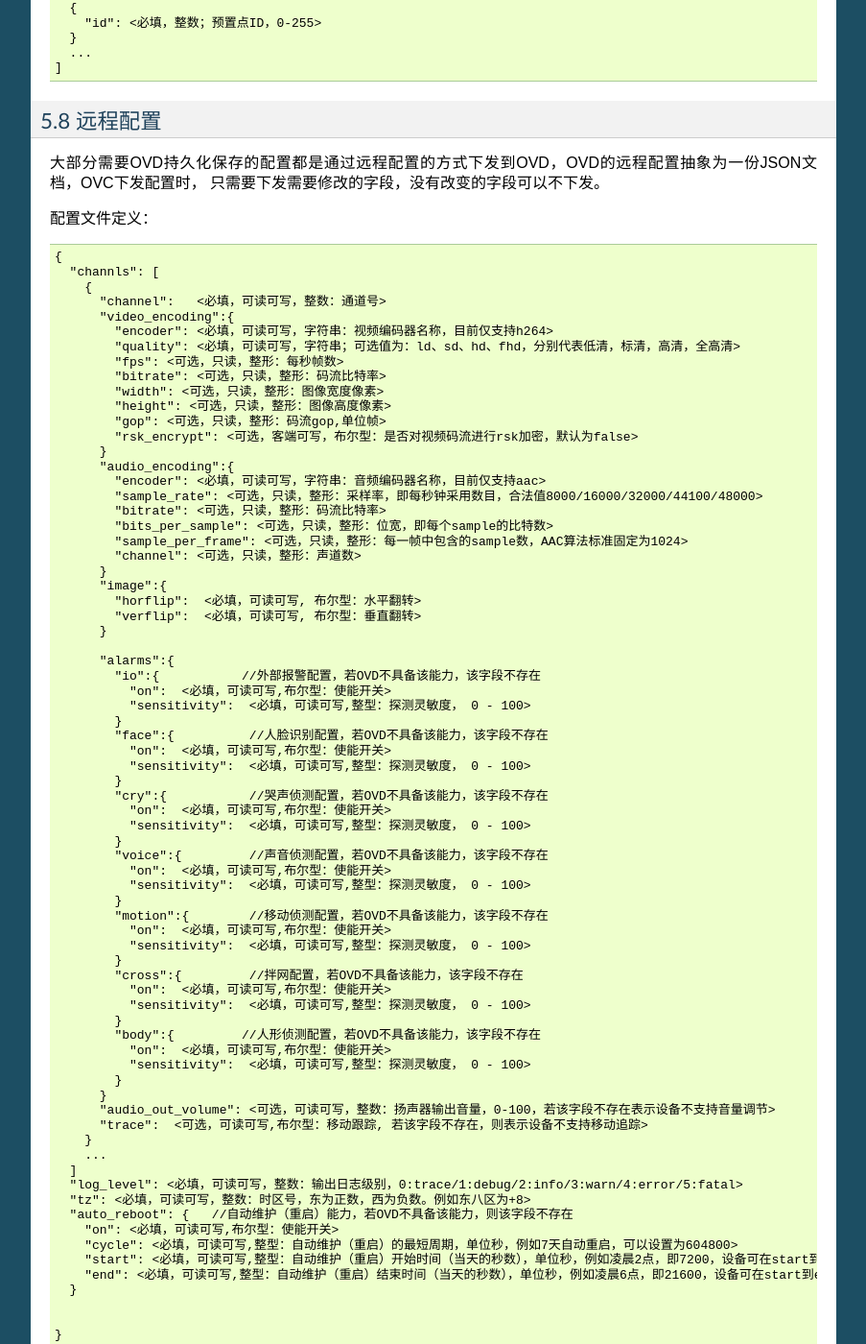
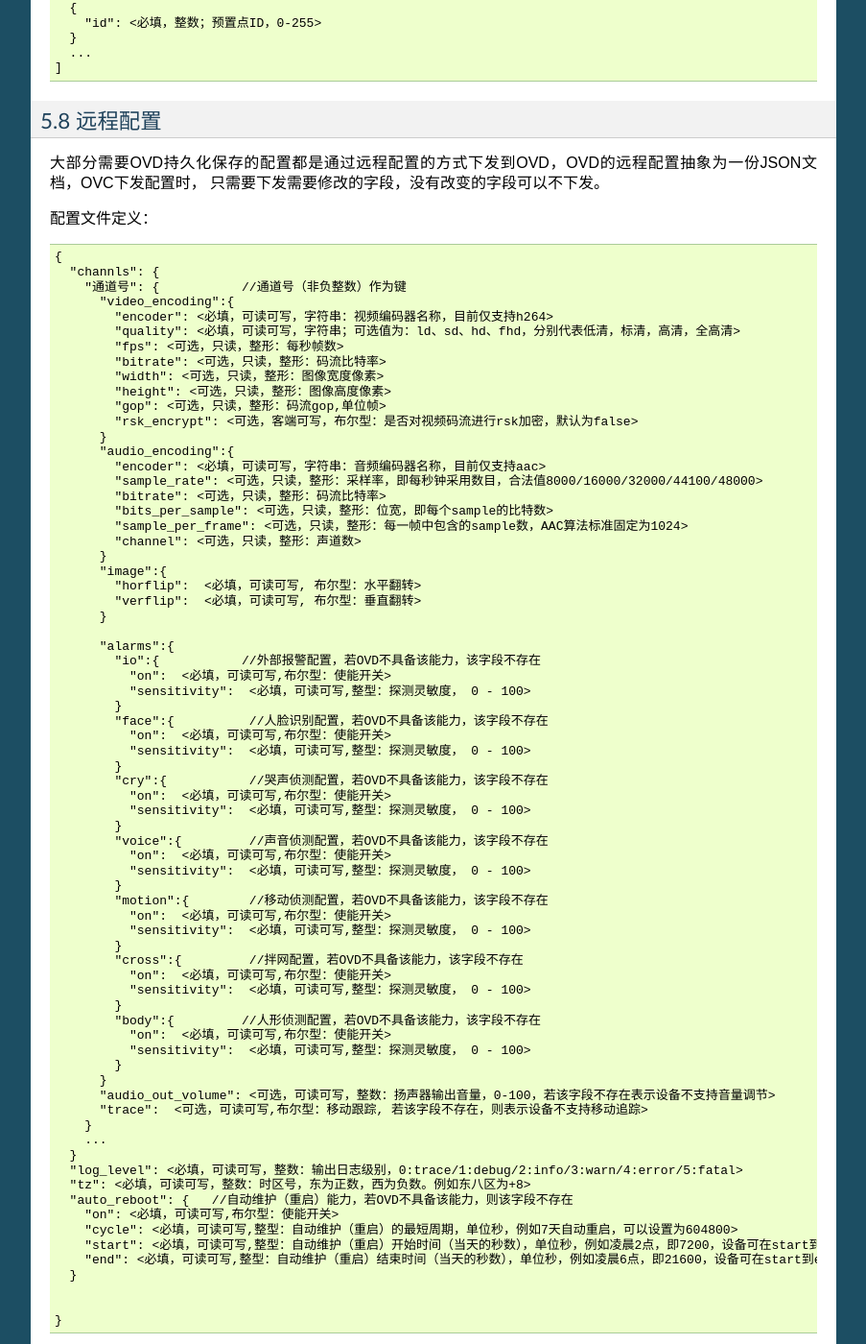
Before and after one commit to jamken/open_dev_sdk, a Sphinx documentation site: the page built from docs/dap.rst, in a window 1280 px wide and 1400 px high, scrolled down 14887 px. Shown: the whole window at 96% size, without its empty margins (198-1101 px from the left). Built offline with Sphinx 7.4.7, drawn with Linux system fonts in a browser that asks for light colours.

Commit message:
远程配置文件的通道配置，从列表更改为字典，方便用户更好地定位到相应的通道对象

```diff
--- a/docs/dap.rst
+++ b/docs/dap.rst
@@ -828,9 +828,8 @@ OVC可以通过该命令获取摄像头的预置点列表
 配置文件定义： ::
 
   {
-    "channls": [
-      {
-        "channel":   <必填，可读可写，整数：通道号>
+    "channls": {
+      "通道号": {           //通道号（非负整数）作为键
         "video_encoding":{
           "encoder": <必填，可读可写，字符串：视频编码器名称，目前仅支持h264>
           "quality": <必填，可读可写，字符串；可选值为：ld、sd、hd、fhd，分别代表低清，标清，高清，全高清>
@@ -888,7 +887,7 @@ OVC可以通过该命令获取摄像头的预置点列表
         "trace":  <可选，可读可写,布尔型：移动跟踪, 若该字段不存在，则表示设备不支持移动追踪>
       }
       ...
-    ]
+    }
     "log_level": <必填，可读可写，整数：输出日志级别，0:trace/1:debug/2:info/3:warn/4:error/5:fatal>
     "tz": <必填，可读可写，整数：时区号，东为正数，西为负数。例如东八区为+8>
     "auto_reboot": {   //自动维护（重启）能力，若OVD不具备该能力，则该字段不存在
```
